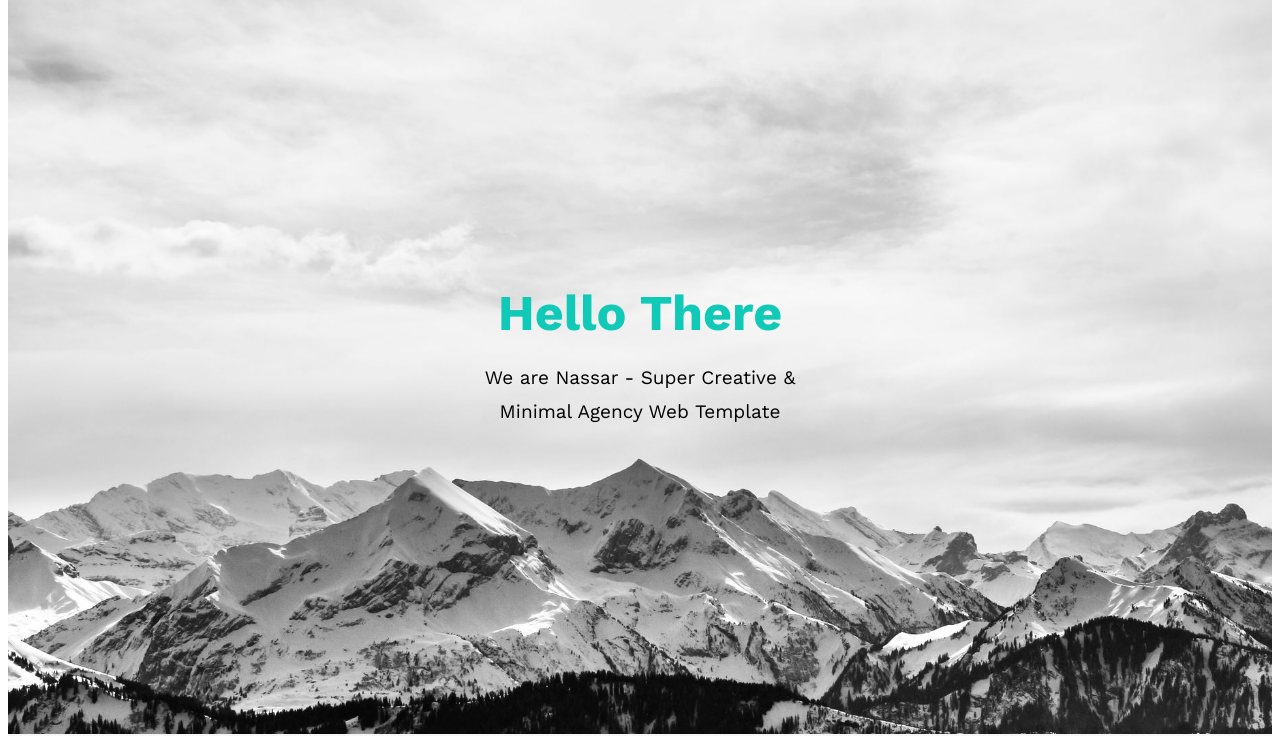
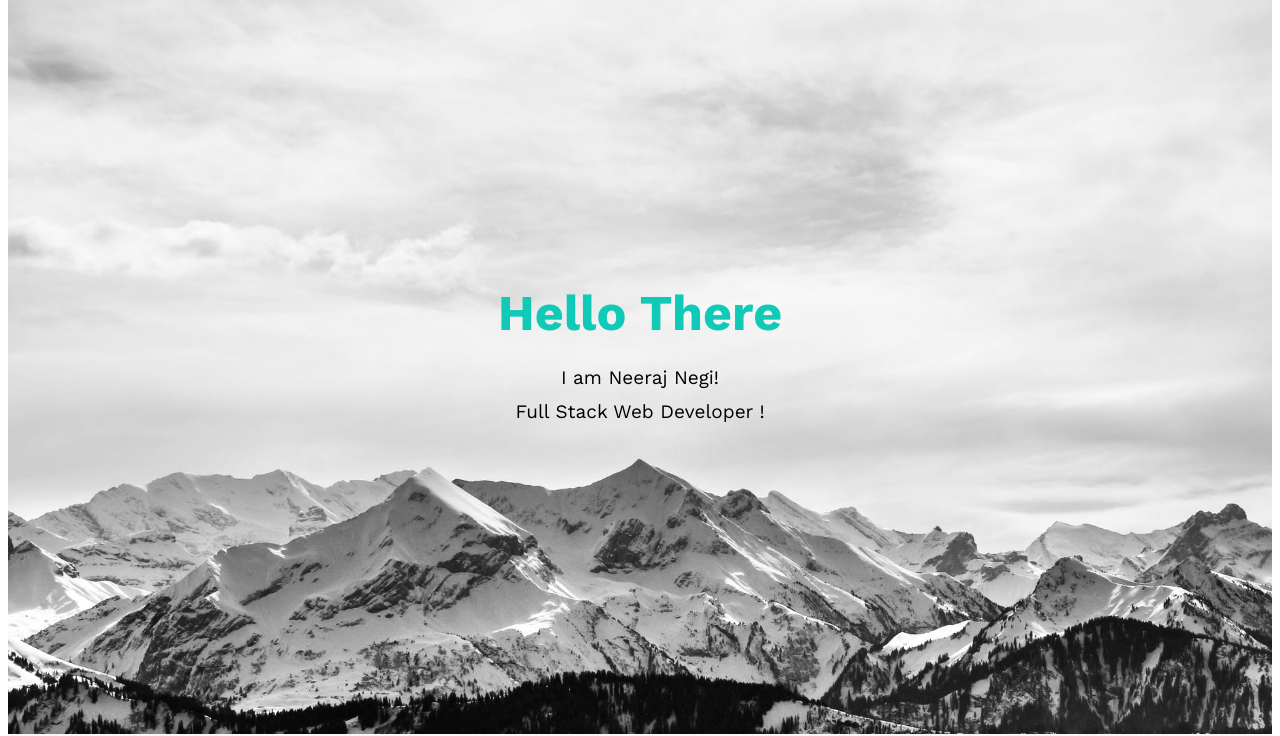
Before and after one commit to Neeruu005/OIBSIP-, a plain HTML site: page Task 01 landing-page/index.html in a window 1280 px wide. Shown: the part 74-810 px from the top of the page. Drawn offline with nearby package versions, Linux system fonts and the light colour scheme.

Commit message:
header change

```diff
--- a/Task 01 landing-page/index.html
+++ b/Task 01 landing-page/index.html
@@ -44,8 +44,9 @@
 			<div class="intro-text">
 				<h1>Hello There</h1>
 				<p>
-					We are Nassar - Super Creative & Minimal Agency Web
-					Template
+					 I am Neeraj Negi! <br>
+
+                   Full Stack Web Developer !
 				</p>
 			</div>
 		</div>
```
